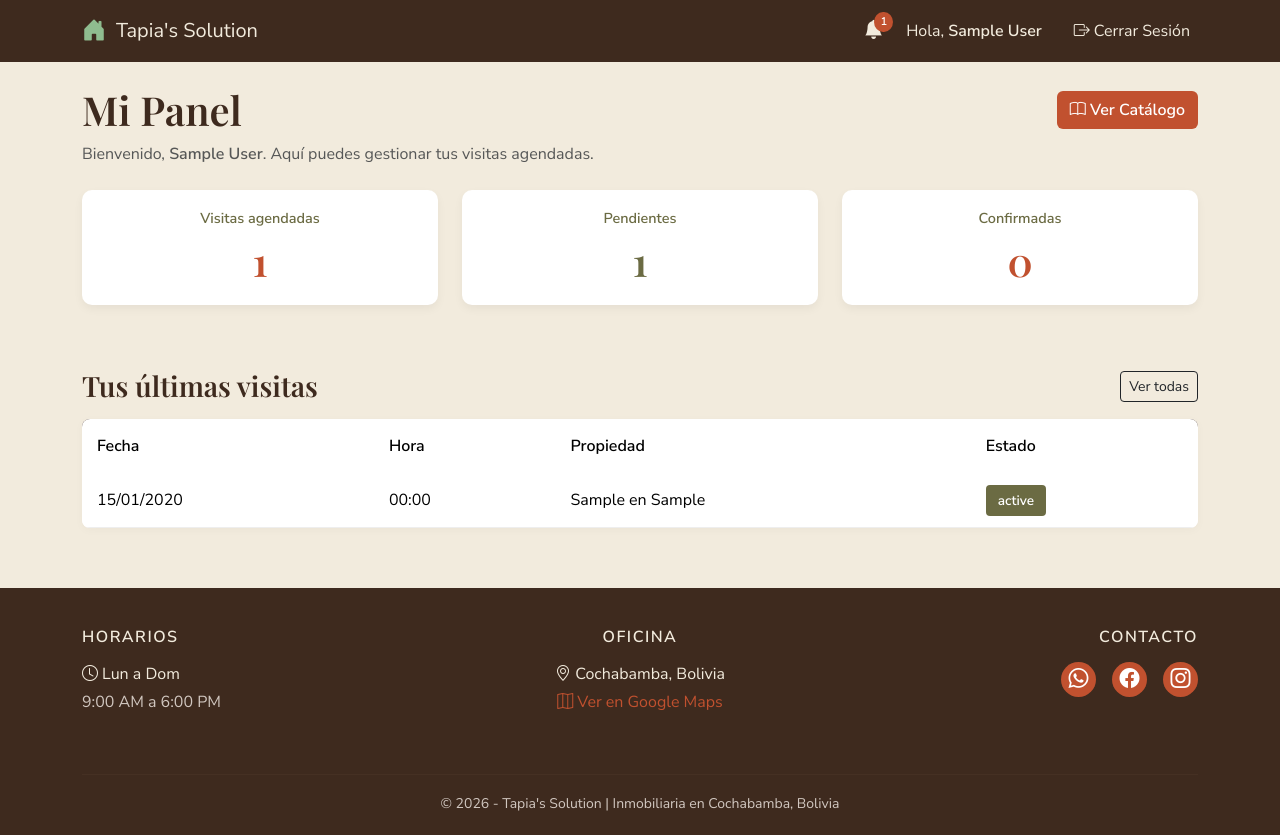
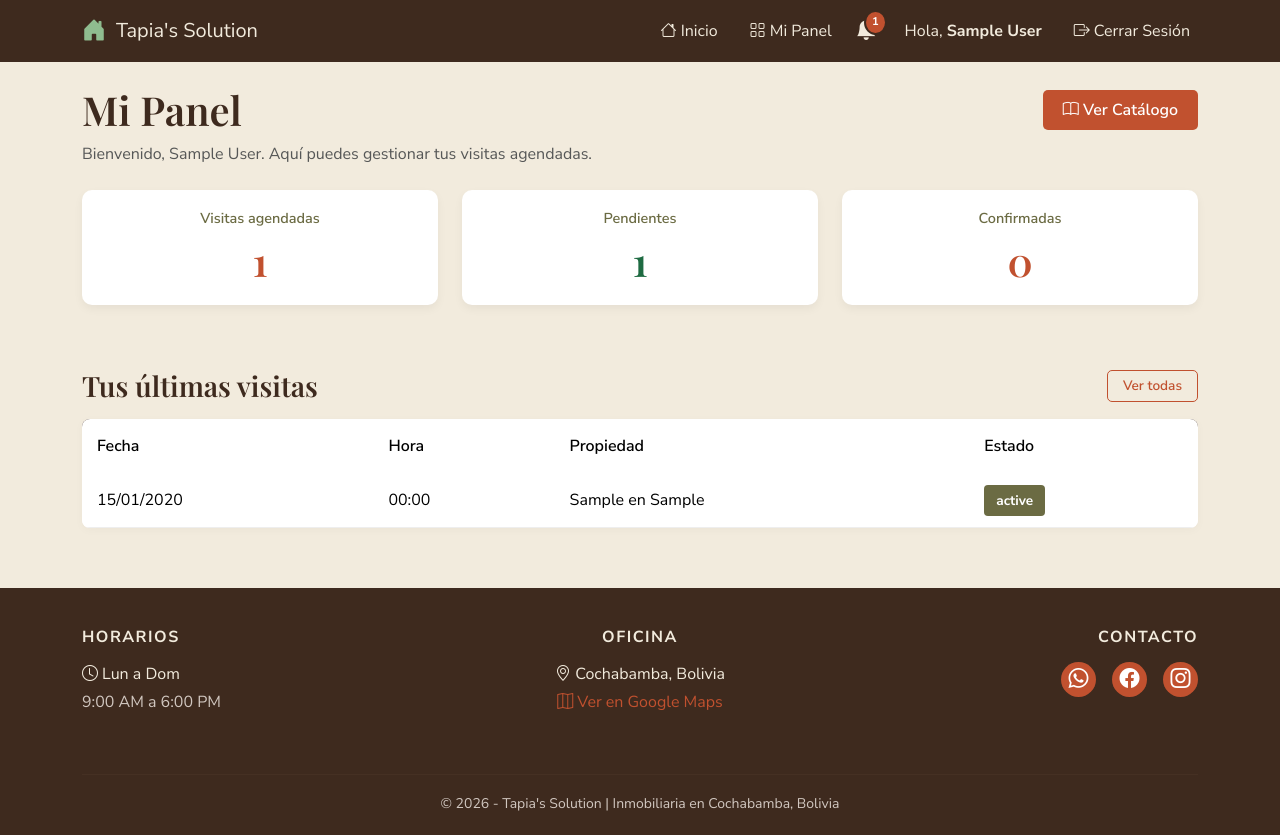
Before and after one commit to Kirito-creador/tapias_solution, a PHP site: page /panel_cliente.php in a window 1280 px wide. Run offline with PHP 8.4, Linux system fonts and the light colour scheme; the visitor is signed in with stand-in values (Sample User, id 1); tables that the repository leaves empty or names only in its code hold one stand-in row (values such as "Sample post").

Commit message:
modificacion de panel del cliente

```diff
--- a/panel_cliente.php
+++ b/panel_cliente.php
@@ -8,15 +8,26 @@ if (!isset($_SESSION['rol']) || $_SESSION['rol'] != 'Cliente') {
 }
 
 $id_usuario = $_SESSION['id_usuario'];
+$nombre_usuario = $_SESSION['nombre'];
 
 $sql_cliente = "SELECT id_cliente FROM cliente WHERE id_usuario = $id_usuario";
 $res_cliente = mysqli_query($conexion, $sql_cliente);
 $cliente = mysqli_fetch_assoc($res_cliente);
 
 if (!$cliente) {
-    die("No tienes un perfil de cliente asociado.");
+    $sql_usr = "SELECT email, telefono FROM usuario WHERE id_usuario = $id_usuario";
+    $res_usr = mysqli_query($conexion, $sql_usr);
+    $datos_usr = mysqli_fetch_assoc($res_usr);
+    $email = $datos_usr['email'];
+    $telefono = $datos_usr['telefono'] ?? '00000000';
+
+    $sql_insert = "INSERT INTO cliente (nombre_completo, email, telefono, id_usuario, id_estado_prospecto)
+                   VALUES ('$nombre_usuario', '$email', '$telefono', $id_usuario, 1)";
+    mysqli_query($conexion, $sql_insert);
+    $id_cliente = mysqli_insert_id($conexion);
+} else {
+    $id_cliente = $cliente['id_cliente'];
 }
-$id_cliente = $cliente['id_cliente'];
 
 $sql_stats = "SELECT
     COUNT(*) as total,
@@ -44,7 +55,7 @@ $total_notificaciones = mysqli_fetch_assoc($res_noti)['total'];
     <meta charset="UTF-8">
     <title>Mi Panel - Tapia's Solution</title>
     <link href="https://cdn.jsdelivr.net/npm/bootstrap@5.3.3/dist/css/bootstrap.min.css" rel="stylesheet">
-    <link href="https://fonts.googleapis.com/css2?family=Nunito+Sans:wght@400;600&family=Playfair+Display:wght@600&display=swap" rel="stylesheet">
+    <link href="https://fonts.googleapis.com/css2?family=Nunito+Sans:wght@400;600;700&family=Playfair+Display:wght@600&display=swap" rel="stylesheet">
     <link rel="stylesheet" href="https://cdn.jsdelivr.net/npm/bootstrap-icons@1.11.1/font/bootstrap-icons.css">
     <style>
         body { background-color: #F2EBDD; font-family: 'Nunito Sans', sans-serif; color: #3E2A1E; }
@@ -54,7 +65,9 @@ $total_notificaciones = mysqli_fetch_assoc($res_noti)['total'];
 
         .card-stat { background: white; border: none; border-radius: 10px; padding: 20px; box-shadow: 0 4px 10px rgba(0,0,0,0.05); text-align: center; }
         .card-stat h5 { color: #6B6B43; font-weight: 600; font-size: 0.9rem; margin-bottom: 10px; }
-        .card-stat h2 { font-family: 'Playfair Display', serif; font-size: 2.5rem; margin: 0; color: #C1512F; }
+        .card-stat h2 { font-family: 'Playfair Display', serif; font-size: 2.5rem; margin: 0; }
+        .text-verde { color: #1e6b42; }
+        .text-rojo { color: #C1512F; }
 
         .table-custom { background-color: white; border-radius: 8px; overflow: hidden; box-shadow: 0 2px 10px rgba(0,0,0,0.03); }
         .table-custom thead { background-color: #3E2A1E; color: white; }
@@ -65,9 +78,15 @@ $total_notificaciones = mysqli_fetch_assoc($res_noti)['total'];
         .bg-pendiente { background-color: #6B6B43; }
         .bg-confirmada { background-color: #C1512F; }
         .bg-completada { background-color: #3E2A1E; }
+        .bg-cancelada { background-color: #555555; }
 
-        .btn-noti { position: relative; color: #F2EBDD; font-size: 1.2rem; text-decoration: none; margin-right: 15px; }
-        .badge-noti-burbuja { position: absolute; top: -5px; right: -10px; background-color: #C1512F; color: white; border-radius: 50%; padding: 2px 6px; font-size: 0.7rem; font-weight: 700; }
+        .btn-noti { position: relative; color: #F2EBDD; font-size: 1.3rem; text-decoration: none; margin-right: 20px; }
+        .badge-noti-burbuja { position: absolute; top: -5px; right: -10px; background-color: #C1512F; color: white; border-radius: 50%; padding: 2px 6px; font-size: 0.7rem; font-weight: 700; border: 2px solid #3E2A1E; }
+
+        .btn-catalogo { background-color: #C1512F; color: white; font-weight: 600; padding: 8px 20px; border-radius: 5px; text-decoration: none; }
+        .btn-catalogo:hover { background-color: #a34225; color: white; }
+        .btn-ver-todas { background-color: transparent; border: 1px solid #C1512F; color: #C1512F; font-weight: 600; padding: 5px 15px; border-radius: 5px; text-decoration: none; font-size: 0.85rem; }
+        .btn-ver-todas:hover { background-color: #C1512F; color: white; }
     </style>
 </head>
 <body>
@@ -79,49 +98,53 @@ $total_notificaciones = mysqli_fetch_assoc($res_noti)['total'];
                 Tapia's Solution
             </a>
             <div class="navbar-nav ms-auto align-items-center">
+                <a class="nav-link me-3" href="#"><i class="bi bi-house"></i> Inicio</a>
+                <a class="nav-link me-3" href="#"><i class="bi bi-grid"></i> Mi Panel</a>
+
                 <a href="notificaciones_cliente.php" class="btn-noti">
                     <i class="bi bi-bell-fill"></i>
                     <?php if ($total_notificaciones > 0): ?>
                         <span class="badge-noti-burbuja"><?= $total_notificaciones ?></span>
                     <?php endif; ?>
                 </a>
-                <span class="nav-link me-3">Hola, <strong><?= $_SESSION['nombre'] ?></strong></span>
+
+                <span class="nav-link me-3">Hola, <strong><?= htmlspecialchars($nombre_usuario) ?></strong></span>
                 <a class="nav-link" href="logout.php"><i class="bi bi-box-arrow-right"></i> Cerrar Sesión</a>
             </div>
         </div>
     </nav>
 
-    <div class="container">
+    <div class="container mb-5">
         <div class="d-flex justify-content-between align-items-center mb-2">
             <h1 class="mb-0">Mi Panel</h1>
-            <a href="propiedades_publicas.php" class="btn" style="background-color: #C1512F; color: white; font-weight: 600;"><i class="bi bi-book"></i> Ver Catálogo</a>
+            <a href="propiedades_publicas.php" class="btn-catalogo"><i class="bi bi-book"></i> Ver Catálogo</a>
         </div>
-        <p class="text-muted mb-4">Bienvenido, <strong><?= $_SESSION['nombre'] ?></strong>. Aquí puedes gestionar tus visitas agendadas.</p>
+        <p class="text-muted mb-4">Bienvenido, <?= htmlspecialchars($nombre_usuario) ?>. Aquí puedes gestionar tus visitas agendadas.</p>
 
         <div class="row mb-5">
             <div class="col-md-4 mb-3">
                 <div class="card-stat">
                     <h5>Visitas agendadas</h5>
-                    <h2><?= $stats['total'] ?? 0 ?></h2>
+                    <h2 class="text-rojo"><?= $stats['total'] ?? 0 ?></h2>
                 </div>
             </div>
             <div class="col-md-4 mb-3">
                 <div class="card-stat">
                     <h5>Pendientes</h5>
-                    <h2 style="color: #6B6B43;"><?= $stats['pendientes'] ?? 0 ?></h2>
+                    <h2 class="text-verde"><?= $stats['pendientes'] ?? 0 ?></h2>
                 </div>
             </div>
             <div class="col-md-4 mb-3">
                 <div class="card-stat">
                     <h5>Confirmadas</h5>
-                    <h2><?= $stats['confirmadas'] ?? 0 ?></h2>
+                    <h2 class="text-rojo"><?= $stats['confirmadas'] ?? 0 ?></h2>
                 </div>
             </div>
         </div>
 
         <div class="d-flex justify-content-between align-items-center mb-3">
             <h3 class="mb-0">Tus últimas visitas</h3>
-            <a href="mis_citas_cliente.php" class="btn btn-sm btn-outline-dark">Ver todas</a>
+            <a href="mis_citas_cliente.php" class="btn-ver-todas">Ver todas</a>
         </div>
 
         <div class="table-responsive table-custom">
@@ -140,20 +163,21 @@ $total_notificaciones = mysqli_fetch_assoc($res_noti)['total'];
                             <tr>
                                 <td><?= date('d/m/Y', strtotime($c['fecha_cita'])) ?></td>
                                 <td><?= date('H:i', strtotime($c['hora_inicio'])) ?></td>
-                                <td><?= $c['tipo'] ?> en <?= $c['zona'] ?></td>
+                                <td><?= htmlspecialchars($c['tipo']) ?> en <?= htmlspecialchars($c['zona']) ?></td>
                                 <td>
                                     <?php
                                         $estado = strtolower($c['estado_actual']);
                                         $clase = 'bg-pendiente';
                                         if ($estado == 'confirmada') $clase = 'bg-confirmada';
                                         elseif ($estado == 'completada') $clase = 'bg-completada';
+                                        elseif ($estado == 'cancelada') $clase = 'bg-cancelada';
                                     ?>
-                                    <span class="badge-estado <?= $clase ?>"><?= $c['estado_actual'] ?></span>
+                                    <span class="badge-estado <?= $clase ?>"><?= htmlspecialchars($c['estado_actual']) ?></span>
                                 </td>
                             </tr>
                         <?php endwhile; ?>
                     <?php else: ?>
-                        <tr><td colspan="4" class="text-center">No tienes visitas recientes.</td></tr>
+                        <tr><td colspan="4" class="text-center py-4">No tienes visitas recientes.</td></tr>
                     <?php endif; ?>
                 </tbody>
             </table>
```
